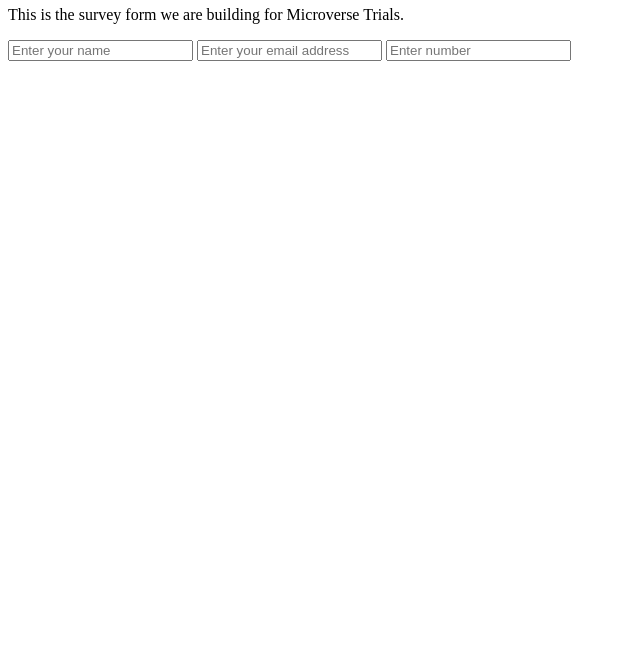
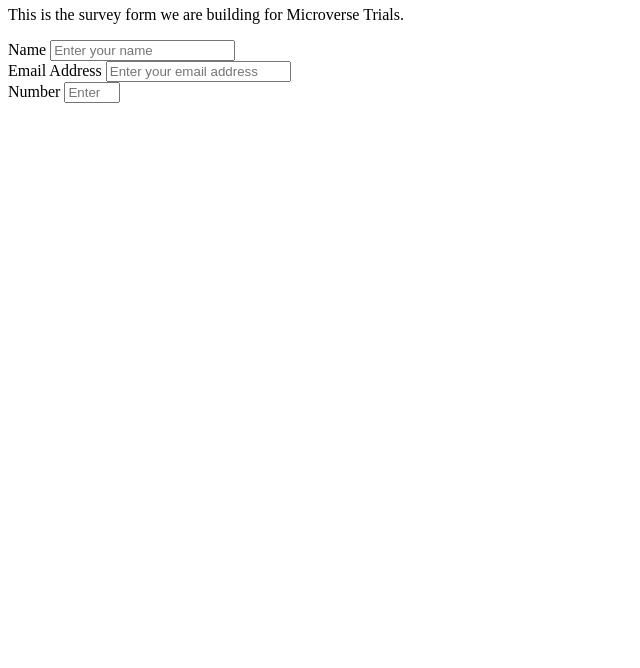
Before and after one commit to jrai0792/microverseTrials, a plain HTML site: page index.html in a window 1280 px wide. Shown: the part 132-800 px from the top of the page, without its empty margins (0-640 px from the left). Drawn offline with Linux system fonts and the light colour scheme.

Commit message:
User story 9 and 10 added.

```diff
--- a/index.html
+++ b/index.html
@@ -9,9 +9,12 @@
         <h1 id="title">Survey Form</h1>
         <p id="description">This is the survey form we are building for Microverse Trials.</p>
         <form id="survey-form">
-            <input type="text" id="name" placeholder="Enter your name">
-            <input type="email" id="email" placeholder="Enter your email address">
-            <input type="number" id="number" placeholder="Enter number">
+            <label id="name-label">Name</label>
+            <input type="text" id="name" placeholder="Enter your name"><br>
+            <label id="email-label">Email Address</label>
+            <input type="email" id="email" placeholder="Enter your email address"><br>
+            <label id="number-label">Number</label>
+            <input type="number" id="number" min="1" max="10" placeholder="Enter number">
         </form>
     </body>
 </html>
```
